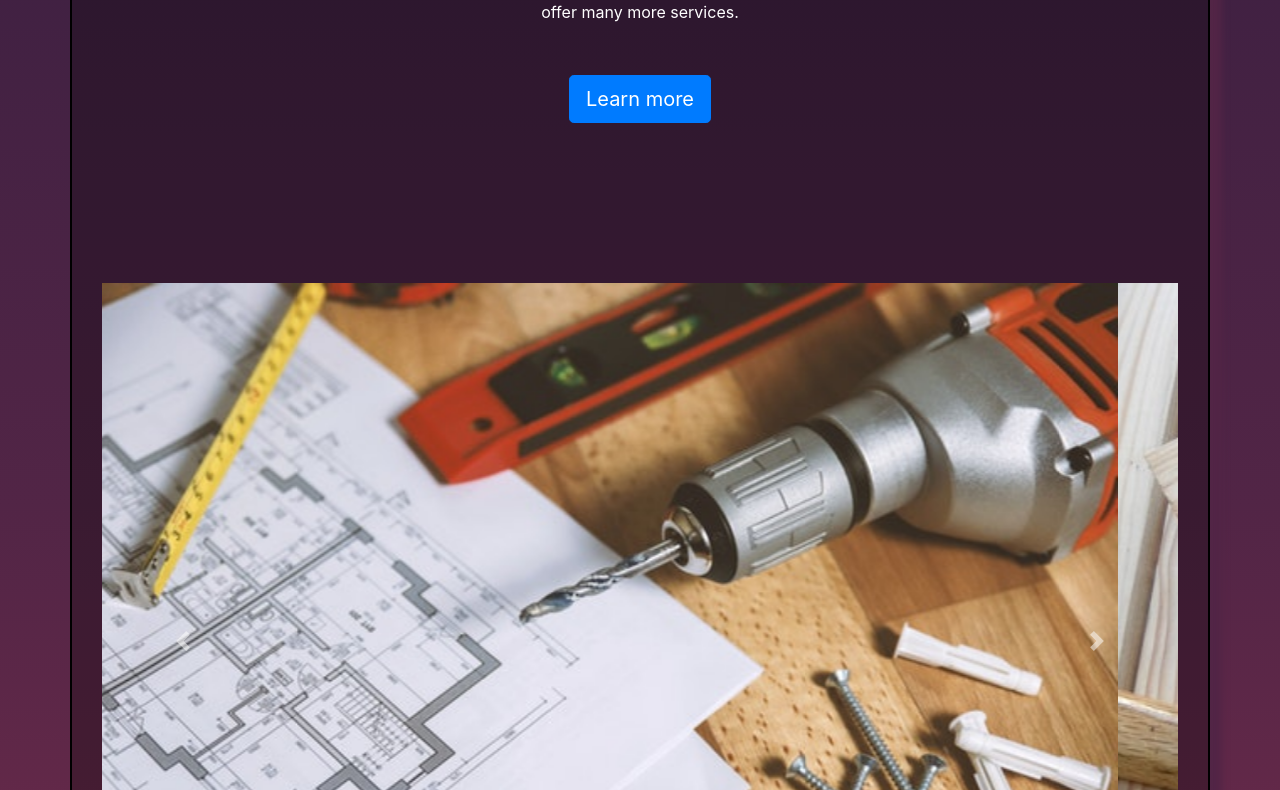
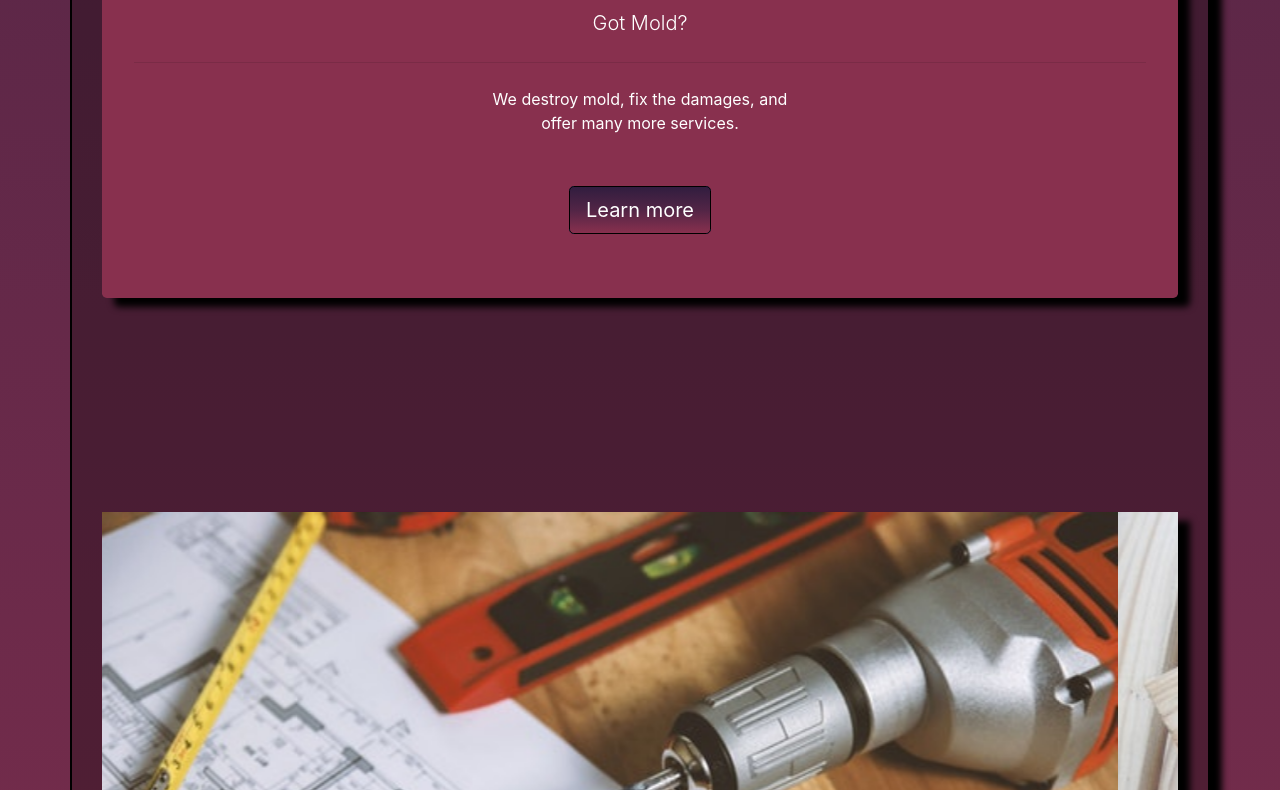
Before and after one commit to jgarcia4444/restorationWebsite, a plain HTML site: page index.html in a window 1280 px wide. Shown: the part 483-1273 px from the top of the page. Drawn offline with nearby package versions, Linux system fonts and the light colour scheme.

Commit message:
more design added refactoring needed

```diff
--- a/index.html
+++ b/index.html
@@ -30,7 +30,7 @@
                     <p class="lead mt-4">Got Mold?</p>
                     <hr class="my-4">
                     <p id="eye-catcher">We destroy mold, fix the damages, and offer many more services.</p>
-                    <a class="btn btn-primary btn-lg" href="#" role="button">Learn more</a>
+                    <a class="btn btn-primary btn-lg" href="#contact" role="button">Learn more</a>
                 </div>
             </div>
 
@@ -67,7 +67,7 @@
                 <div class="card mb-5" id="contact">
                     <div class="card-body">
                         <h2 class="card-title mb-4">Contact</h5>
-                        <h5 class="card-subtitle mb-4 text-muted">Different ways to get a hold of us.</h6>
+                        <h5 class="card-subtitle mb-4">Different ways to get a hold of us.</h6>
                         <div class="container">
                             <div class="row">
                                 <div class="col-md-6">
--- a/main.css
+++ b/main.css
@@ -1,7 +1,10 @@
 /* Element Selectors */
 body {
     margin-bottom: 7%;
-    background-image: linear-gradient(#311d3f, #522546, #88304e);
+    background-image: linear-gradient(#522546, #88304e);
+}
+a {
+    color: white;
 }
 
 /* ID Selectors */
@@ -9,14 +12,14 @@ body {
 #content {
     margin: 10% auto;
     border: 2px solid black;
-    box-shadow: 12px 9px 7px #522546;
+    box-shadow: 12px 9px 7px black;
     background-color: rgba(0, 0, 0, 0.3);
     border-radius: 7px;
     color: white;
 }
 
 #title {
-    margin-top: 5%;
+    margin: 15% auto;
 }
 
 #eye-catcher {
@@ -24,21 +27,29 @@ body {
     margin: auto;
 }
 
+#carouselWithIndicators {
+    box-shadow: 12px 9px 7px black;
+}
+
 
 
 /* Class Selectors */
 .jumbotron {
-    background-color: rgba(0, 0, 0, 0.0);
+    background-color: #88304e;
+    box-shadow: 12px 9px 7px black;
+
 }
 
 .btn-lg {
     margin-top: 5%;
+    background-image: linear-gradient(to bottom, #311d3f, #522546, #88304e);
+    border: 1px solid black;
 }
 
 .card {
     border: 2px solid black;
-    box-shadow: 7px 5px 3px #311d3f;
-    background-image: linear-gradient(to bottom right, #311d3f, #522546);
+    box-shadow: 7px 5px 3px black;
+    background-image: linear-gradient(to bottom right, #522546, #88304e);
 }
 
 /* lightest to darkest
```
